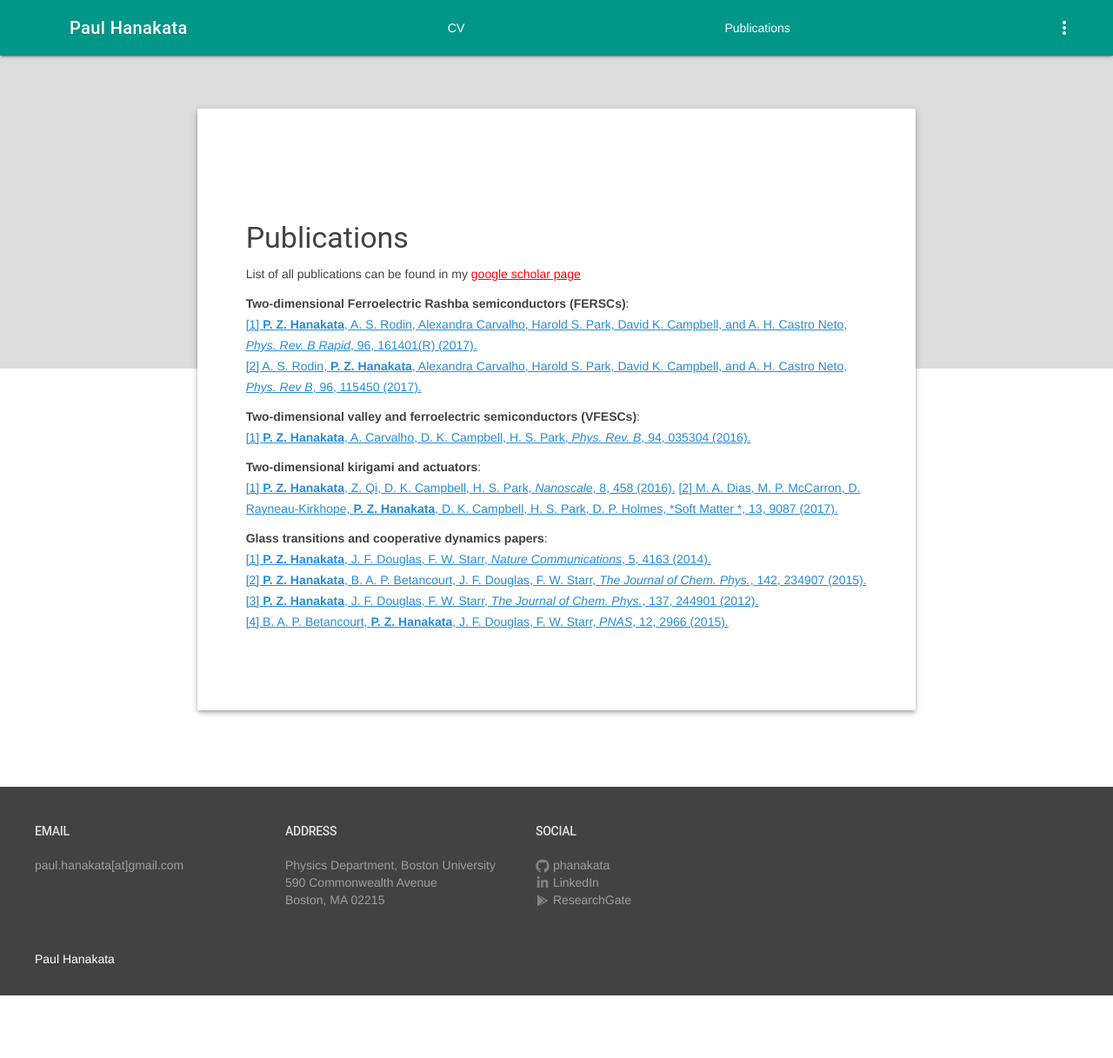
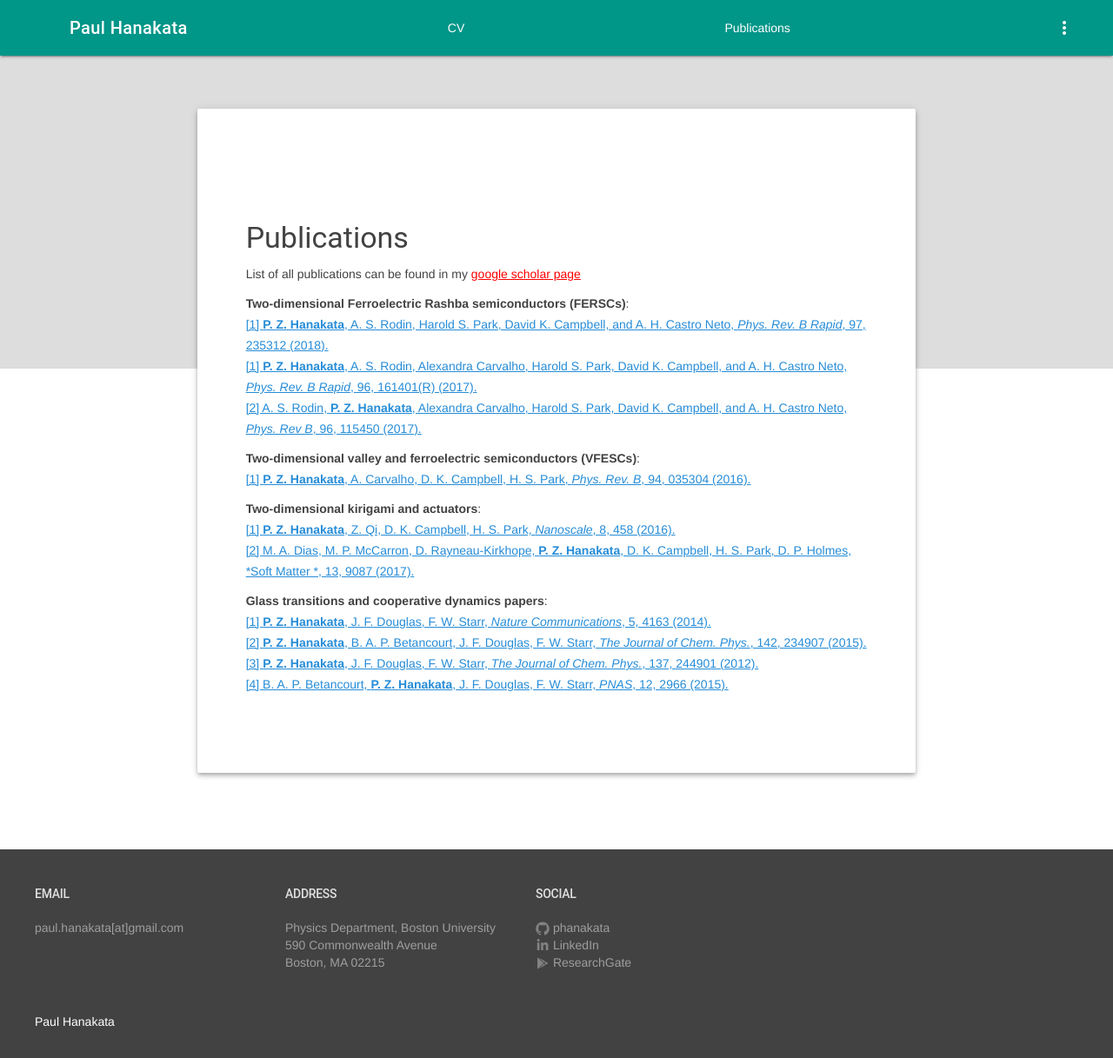
Before and after one commit to phanakata/phanakata.github.io, a Jekyll site: the page built from pages/Publications.md, in a window 1280 px wide. Shown: the whole page at 87% size. Built offline with Jekyll 4.4.1, drawn with Linux system fonts in a browser that asks for light colours; before the commit the page ends 1145 px from its top, so only the background shows below that.

Commit message:
Update Publications.md

```diff
--- a/pages/Publications.md
+++ b/pages/Publications.md
@@ -7,6 +7,7 @@
 List of all publications can be found in my <a href="https://scholar.google.com/citations?user=52QtSLYAAAAJ&hl=en" style="color:red"> google scholar page  </a>
 
 **Two-dimensional Ferroelectric Rashba semiconductors (FERSCs)**:\\
+<a href="" style="color:#268cd7">[1] **P. Z. Hanakata**, A. S. Rodin, Harold S. Park, David K. Campbell, and A. H. Castro Neto, *Phys. Rev. B Rapid*, 97, 235312  (2018).</a>\\
 <a href="https://journals.aps.org/prb/abstract/10.1103/PhysRevB.96.161401" style="color:#268cd7">[1] **P. Z. Hanakata**, A. S. Rodin, Alexandra Carvalho, Harold S. Park, David K. Campbell, and A. H. Castro Neto, *Phys. Rev. B Rapid*, 96, 161401(R)  (2017).</a>\\
 <a href="https://journals.aps.org/prb/abstract/10.1103/PhysRevB.96.115450" style="color:#268cd7">[2] A. S. Rodin, **P. Z. Hanakata**, Alexandra Carvalho, Harold S. Park, David K. Campbell, and A. H. Castro Neto, *Phys. Rev B*, 96, 115450  (2017).</a>
 
@@ -16,7 +17,7 @@
 
 **Two-dimensional kirigami and actuators**:\\
 <a href="http://pubs.rsc.org/-/content/articlehtml/2016/nr/c5nr06431g" style="color:#268cd7
-">[1] **P. Z. Hanakata**, Z. Qi, D. K. Campbell, H. S. Park, *Nanoscale*, 8, 458 (2016).</a>
+">[1] **P. Z. Hanakata**, Z. Qi, D. K. Campbell, H. S. Park, *Nanoscale*, 8, 458 (2016).</a>\\
 <a href="http://pubs.rsc.org/-/content/articlelanding/2017/sm/c7sm01693j/unauth#!divAbstract" style="color:#268cd7
 ">[2]  M. A. Dias, M. P. McCarron, D. Rayneau-Kirkhope, **P. Z. Hanakata**, D. K. Campbell, H. S. Park, D. P. Holmes, *Soft Matter *, 13, 9087 (2017).</a>
 
```
